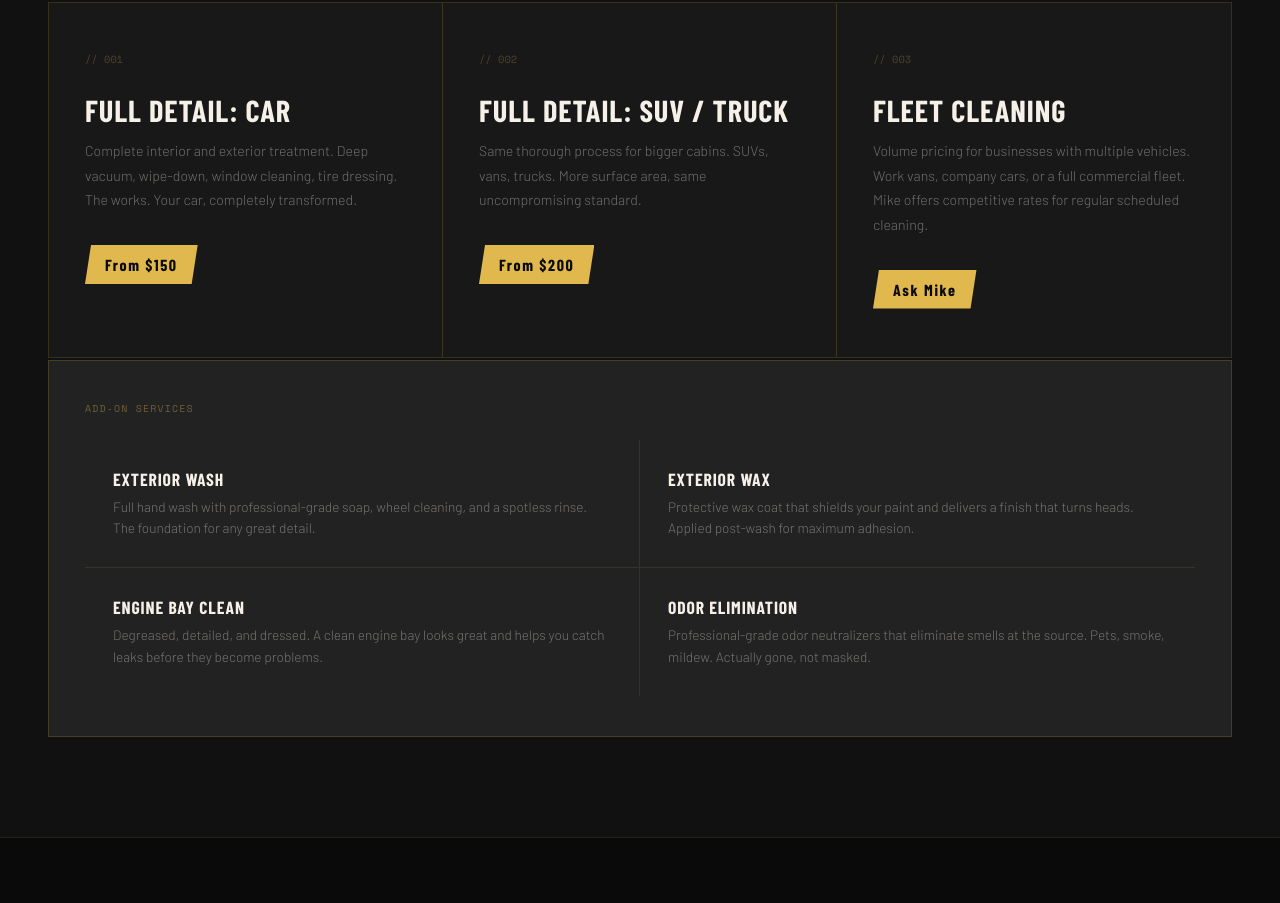
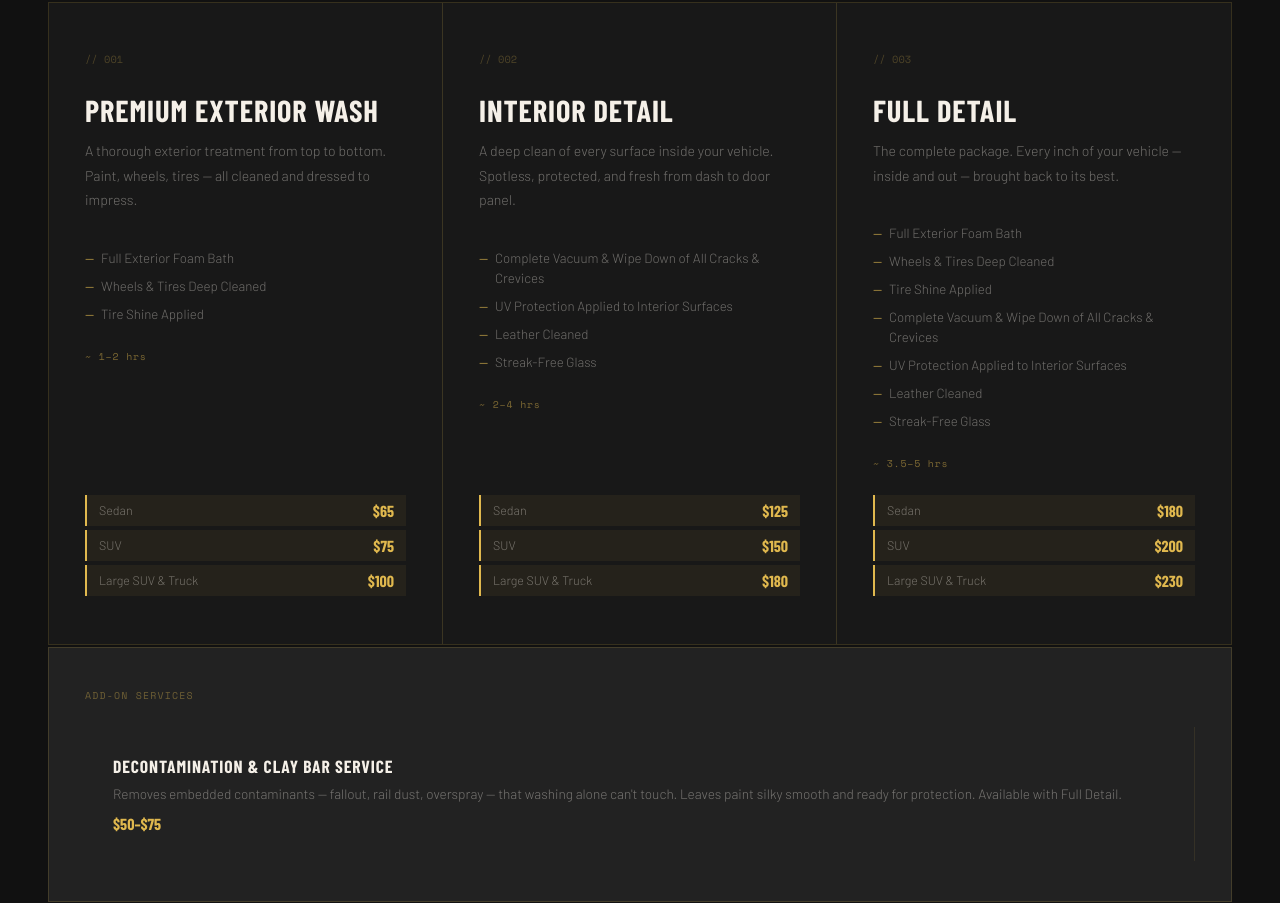
Before and after one commit to danieltucker/pinnacleautodetail, a plain HTML site: page index.html in a window 1280 px wide. Shown: the part 1167-2070 px from the top of the page. Drawn offline with nearby package versions, Linux system fonts and the light colour scheme; a web font is replaced by a local one.

Commit message:
updated services

```diff
--- a/index.html
+++ b/index.html
@@ -299,6 +299,8 @@ nav.scrolled { border-bottom-color: rgba(201,168,76,0.35); }
   overflow: hidden;
   transition: background 0.35s;
   background: var(--dark2);
+  display: flex;
+  flex-direction: column;
 }
 .service-card:last-child { border-right: none; }
 .service-card::before {
@@ -306,17 +308,13 @@ nav.scrolled { border-bottom-color: rgba(201,168,76,0.35); }
   position: absolute;
   top: 0; left: 0;
   width: 100%; height: 100%;
-  background: var(--gold);
+  background: var(--dark3);
   transform: translateX(-100%);
   transition: transform 0.38s cubic-bezier(0.4, 0, 0.2, 1);
   z-index: 0;
 }
 .service-card > * { position: relative; z-index: 1; }
 .service-card:hover::before { transform: translateX(0); }
-.service-card:hover .service-name { color: var(--black); }
-.service-card:hover .service-desc { color: rgba(0,0,0,0.65); }
-.service-card:hover .service-num { color: rgba(0,0,0,0.12); }
-.service-card:hover .service-price-tag { background: var(--black); color: var(--gold); }
 .service-num {
   font-family: var(--mono);
   font-size: 0.65rem;
@@ -364,6 +362,65 @@ nav.scrolled { border-bottom-color: rgba(201,168,76,0.35); }
   clip-path: polygon(6px 0%, 100% 0%, calc(100% - 6px) 100%, 0% 100%);
   transition: background 0.35s, color 0.35s;
 }
+.service-includes {
+  list-style: none;
+  padding: 0;
+  margin: 0 0 20px 0;
+}
+.service-includes li {
+  font-size: 0.83rem;
+  color: var(--muted);
+  padding: 4px 0 4px 16px;
+  position: relative;
+  line-height: 1.5;
+  transition: color 0.35s;
+}
+.service-includes li::before {
+  content: '—';
+  position: absolute;
+  left: 0;
+  color: var(--gold);
+  transition: color 0.35s;
+}
+.service-time {
+  font-family: var(--mono);
+  font-size: 0.62rem;
+  color: rgba(224,184,78,0.5);
+  letter-spacing: 0.08em;
+  margin-bottom: 24px;
+  display: block;
+  transition: color 0.35s;
+}
+.service-pricing {
+  display: flex;
+  flex-direction: column;
+  gap: 4px;
+  margin-top: auto;
+}
+.service-tier {
+  display: flex;
+  justify-content: space-between;
+  align-items: center;
+  padding: 6px 12px;
+  background: rgba(224,184,78,0.06);
+  border-left: 2px solid var(--gold);
+  transition: background 0.35s, border-color 0.35s;
+}
+.tier-label {
+  font-size: 0.78rem;
+  color: var(--muted);
+  transition: color 0.35s;
+}
+.tier-price {
+  font-family: var(--condensed);
+  font-weight: 700;
+  font-size: 1rem;
+  color: var(--gold);
+  transition: color 0.35s;
+}
+.service-card:hover .service-tier { background: var(--gold); border-left-color: var(--gold); }
+.service-card:hover .tier-label { color: rgba(0,0,0,0.7); }
+.service-card:hover .tier-price { color: var(--black); }
 
 /* ADDONS BOX */
 .addons-box {
@@ -383,7 +440,7 @@ nav.scrolled { border-bottom-color: rgba(201,168,76,0.35); }
 }
 .addons-items {
   display: grid;
-  grid-template-columns: repeat(2, 1fr);
+  grid-template-columns: 1fr;
   gap: 0;
 }
 .addon-item {
@@ -410,6 +467,16 @@ nav.scrolled { border-bottom-color: rgba(201,168,76,0.35); }
 .addon-item:hover::before { transform: translateX(0); }
 .addon-item:hover .addon-item-name { color: var(--black); }
 .addon-item:hover .addon-item-desc { color: rgba(0,0,0,0.65); }
+.addon-item:hover .addon-item-price { color: var(--black); }
+.addon-item-price {
+  font-family: var(--condensed);
+  font-weight: 700;
+  font-size: 1rem;
+  color: var(--gold);
+  margin-top: 10px;
+  display: block;
+  transition: color 0.35s;
+}
 .addon-item-name {
   font-family: var(--condensed);
   font-weight: 900;
@@ -1060,41 +1127,65 @@ img[src^="images/"] { cursor: zoom-in; }
   <div class="services-grid">
     <div class="service-card slide-in">
       <span class="service-num">// 001</span>
-      <div class="service-name">Full Detail: Car</div>
-      <p class="service-desc">Complete interior and exterior treatment. Deep vacuum, wipe-down, window cleaning, tire dressing. The works. Your car, completely transformed.</p>
-      <div class="service-price-tag">From $150</div>
+      <div class="service-name">Premium Exterior Wash</div>
+      <p class="service-desc">A thorough exterior treatment from top to bottom. Paint, wheels, tires — all cleaned and dressed to impress.</p>
+      <ul class="service-includes">
+        <li>Full Exterior Foam Bath</li>
+        <li>Wheels &amp; Tires Deep Cleaned</li>
+        <li>Tire Shine Applied</li>
+      </ul>
+      <span class="service-time">~ 1–2 hrs</span>
+      <div class="service-pricing">
+        <div class="service-tier"><span class="tier-label">Sedan</span><span class="tier-price">$65</span></div>
+        <div class="service-tier"><span class="tier-label">SUV</span><span class="tier-price">$75</span></div>
+        <div class="service-tier"><span class="tier-label">Large SUV &amp; Truck</span><span class="tier-price">$100</span></div>
+      </div>
     </div>
     <div class="service-card slide-in">
       <span class="service-num">// 002</span>
-      <div class="service-name">Full Detail: SUV / Truck</div>
-      <p class="service-desc">Same thorough process for bigger cabins. SUVs, vans, trucks. More surface area, same uncompromising standard.</p>
-      <div class="service-price-tag">From $200</div>
+      <div class="service-name">Interior Detail</div>
+      <p class="service-desc">A deep clean of every surface inside your vehicle. Spotless, protected, and fresh from dash to door panel.</p>
+      <ul class="service-includes">
+        <li>Complete Vacuum &amp; Wipe Down of All Cracks &amp; Crevices</li>
+        <li>UV Protection Applied to Interior Surfaces</li>
+        <li>Leather Cleaned</li>
+        <li>Streak-Free Glass</li>
+      </ul>
+      <span class="service-time">~ 2–4 hrs</span>
+      <div class="service-pricing">
+        <div class="service-tier"><span class="tier-label">Sedan</span><span class="tier-price">$125</span></div>
+        <div class="service-tier"><span class="tier-label">SUV</span><span class="tier-price">$150</span></div>
+        <div class="service-tier"><span class="tier-label">Large SUV &amp; Truck</span><span class="tier-price">$180</span></div>
+      </div>
     </div>
     <div class="service-card slide-in">
       <span class="service-num">// 003</span>
-      <div class="service-name">Fleet Cleaning</div>
-      <p class="service-desc">Volume pricing for businesses with multiple vehicles. Work vans, company cars, or a full commercial fleet. Mike offers competitive rates for regular scheduled cleaning.</p>
-      <div class="service-price-tag">Ask Mike</div>
+      <div class="service-name">Full Detail</div>
+      <p class="service-desc">The complete package. Every inch of your vehicle — inside and out — brought back to its best.</p>
+      <ul class="service-includes">
+        <li>Full Exterior Foam Bath</li>
+        <li>Wheels &amp; Tires Deep Cleaned</li>
+        <li>Tire Shine Applied</li>
+        <li>Complete Vacuum &amp; Wipe Down of All Cracks &amp; Crevices</li>
+        <li>UV Protection Applied to Interior Surfaces</li>
+        <li>Leather Cleaned</li>
+        <li>Streak-Free Glass</li>
+      </ul>
+      <span class="service-time">~ 3.5–5 hrs</span>
+      <div class="service-pricing">
+        <div class="service-tier"><span class="tier-label">Sedan</span><span class="tier-price">$180</span></div>
+        <div class="service-tier"><span class="tier-label">SUV</span><span class="tier-price">$200</span></div>
+        <div class="service-tier"><span class="tier-label">Large SUV &amp; Truck</span><span class="tier-price">$230</span></div>
+      </div>
     </div>
   </div>
   <div class="addons-box">
     <span class="addons-box-header">Add-On Services</span>
     <div class="addons-items">
       <div class="addon-item">
-        <div class="addon-item-name">Exterior Wash</div>
-        <p class="addon-item-desc">Full hand wash with professional-grade soap, wheel cleaning, and a spotless rinse. The foundation for any great detail.</p>
-      </div>
-      <div class="addon-item">
-        <div class="addon-item-name">Exterior Wax</div>
-        <p class="addon-item-desc">Protective wax coat that shields your paint and delivers a finish that turns heads. Applied post-wash for maximum adhesion.</p>
-      </div>
-      <div class="addon-item">
-        <div class="addon-item-name">Engine Bay Clean</div>
-        <p class="addon-item-desc">Degreased, detailed, and dressed. A clean engine bay looks great and helps you catch leaks before they become problems.</p>
-      </div>
-      <div class="addon-item">
-        <div class="addon-item-name">Odor Elimination</div>
-        <p class="addon-item-desc">Professional-grade odor neutralizers that eliminate smells at the source. Pets, smoke, mildew. Actually gone, not masked.</p>
+        <div class="addon-item-name">Decontamination &amp; Clay Bar Service</div>
+        <p class="addon-item-desc">Removes embedded contaminants — fallout, rail dust, overspray — that washing alone can't touch. Leaves paint silky smooth and ready for protection. Available with Full Detail.</p>
+        <span class="addon-item-price">$50–$75</span>
       </div>
     </div>
   </div>
```
Also changed, not shown: 1 other file.
